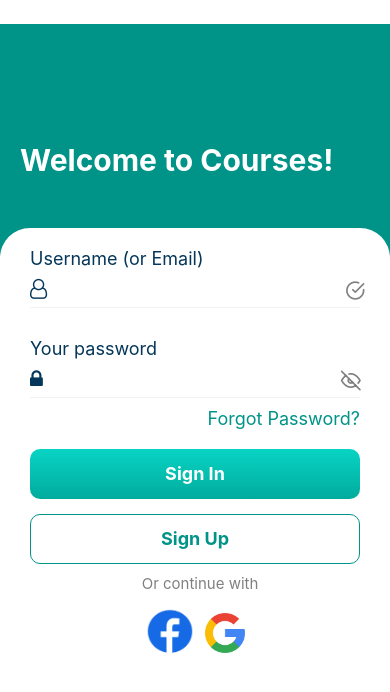
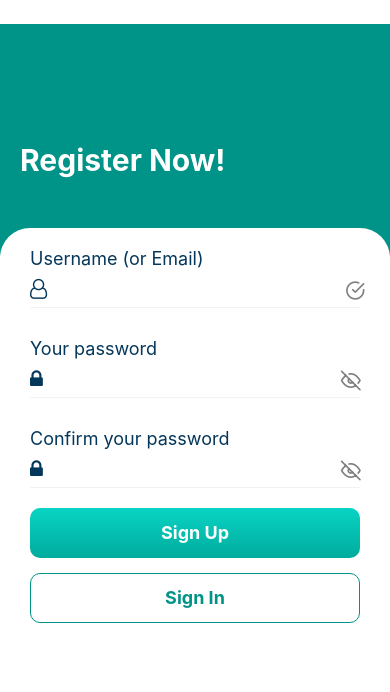
Before and after one commit to ngocthuc37/OnlineLearning, a React Native app: screen / in a window 390 px wide. Shown: the top 692 px of the page. Built offline with nearby package versions, Linux system fonts and the light colour scheme.

Commit message:
add register view components

```diff
--- a/App.js
+++ b/App.js
@@ -5,6 +5,7 @@ import Home from './source/components/Main/Home/home'
 import ListCourses from './source/components/Courses/ListCourses/list-courses'
 import SplashScreen from './source/components/SplashScreen/splash-screen'
 import SignIn from './source/components/Authentication/SignIn/sign-in'
+import SignUp from './source/components/Authentication/SignUp/sign-up';
 
 export default function App() {
   return (
@@ -17,7 +18,9 @@ export default function App() {
 
       {/* <SplashScreen/> */}
 
-      <SignIn/>
+      {/* <SignIn/> */}
+
+      <SignUp/>
 
     </View>
   );
--- a/source/components/Authentication/SignUp/sign-up.js
+++ b/source/components/Authentication/SignUp/sign-up.js
@@ -0,0 +1,201 @@
+import React, {useContext, useEffect, useState} from 'react'
+import {View, TextInput, Text, StyleSheet, Image, Dimensions, TouchableOpacity, Platform, StatusBar} from 'react-native'
+
+import * as Animatable from 'react-native-animatable';
+import {LinearGradient} from 'expo-linear-gradient';
+import FontAwesome from 'react-native-vector-icons/FontAwesome';
+import Feather from 'react-native-vector-icons/Feather'
+
+
+const SignUp = () => {
+
+
+
+    return (
+        <View style={styles.container}>
+            <View>
+                <StatusBar
+                    backgroundColor='#009387'
+                    barStyle = "light-content"
+                    translucent = {true}
+                />
+            </View>
+            <View style={styles.header}>
+                <Text style={styles.text_header}>Register Now!</Text>
+            </View>
+            <View style={styles.footer}>
+                <Text style={styles.text_footer}>Username (or Email)</Text>
+                <View style={styles.action}>
+                    <FontAwesome
+                        name =  "user-o"
+                        color = "#05375a"
+                        size = {20}
+                    />
+                    <TextInput
+                        placeholder = ""
+                        style = {styles.textInput}
+                        autoCapitalize = 'none'
+                    />
+                    <Feather
+                        name = "check-circle"
+                        color = "grey"
+                        size = {20}
+                    />
+                </View>
+                <Text style={[styles.text_footer, {marginTop: 30}]}>Your password</Text>
+                <View style={styles.action}>
+                    <FontAwesome
+                        name =  "lock"
+                        color = "#05375a"
+                        size = {20}
+                    />
+                    <TextInput
+                        placeholder = ""
+                        secureTextEntry = {true}
+                        style = {styles.textInput}
+                        autoCapitalize = 'none'
+                    />
+                    <Feather
+                        name = "eye-off"
+                        color = "grey"
+                        size = {20}
+                    />
+                </View>
+                <Text style={[styles.text_footer, {marginTop: 30}]}>Confirm your password</Text>
+                <View style={styles.action}>
+                    <FontAwesome
+                        name =  "lock"
+                        color = "#05375a"
+                        size = {20}
+                    />
+                    <TextInput
+                        placeholder = ""
+                        secureTextEntry = {true}
+                        style = {styles.textInput}
+                        autoCapitalize = 'none'
+                    />
+                    <Feather
+                        name = "eye-off"
+                        color = "grey"
+                        size = {20}
+                    />
+                </View>
+                <View style={styles.button}>
+                    <LinearGradient
+                         colors = {['#08d4c4', '#01ab9d']}
+                         style = {styles.signIn}
+                    >
+                        <Text style = {[styles.textSign, {color: 'white'}]}>Sign Up</Text>
+                    </LinearGradient>
+
+                    <TouchableOpacity
+                         style = {[styles.signIn, {
+                            marginTop: 15,
+                            borderWidth: 1,
+                            borderColor: '#009387'
+                         }]}
+                    >
+                        <Text style = {[styles.textSign, {color: '#009387'}]}>Sign In</Text>
+                    </TouchableOpacity>
+                </View>
+
+            </View>
+        </View>
+    )
+
+}
+const styles = StyleSheet.create({
+    container: {
+      flex: 1,
+      backgroundColor: '#009387',
+      height: Dimensions.get('window').height
+    },
+    header: {
+        flex: 0.8,
+        justifyContent: 'flex-end',
+        paddingBottom: 50,
+        paddingHorizontal: 20,
+        backgroundColor: '#009387'
+    },
+    footer: {
+        flex: 3,
+        backgroundColor: '#fff',
+        borderTopLeftRadius: 30,
+        borderTopRightRadius: 30,
+        paddingVertical: 20,
+        paddingHorizontal: 30
+    },
+    action: {
+        flexDirection: 'row',
+        marginTop: 10,
+        borderBottomWidth: 1,
+        borderBottomColor: '#f2f2f2',
+        paddingBottom: 5
+    },
+    textInput: {
+        flex: 1,
+        fontSize: 18,
+        marginTop: Platform.OS === 'ios' ? 0 : -5,
+        color: '#05375a',
+        paddingLeft: 10
+    },
+    button: {
+        alignItems: 'center',
+        marginTop: 20
+    },
+    signIn: {
+        width: '100%',
+        height: 50,
+        justifyContent: 'center',
+        alignItems: 'center',
+        borderRadius: 10
+    },
+    textSign: {
+        fontSize: 18,
+        fontWeight: 'bold',
+    },
+    text_footer: {
+        color: '#05375a',
+        fontSize: 18,
+
+    },
+    text_header: {
+        color: 'white',
+        fontWeight: 'bold',
+        fontSize: 30
+    },
+    textForgot: {
+        fontSize: 18,
+        color: '#009387',
+
+    },
+    forgot: {
+        flexDirection: 'row',
+        justifyContent: 'flex-end',
+        marginTop: 10,
+        marginLeft: 10,
+    },
+    continueSign: {
+        flexDirection: 'row',
+        justifyContent: 'center',
+        marginTop: 10,
+        marginLeft: 10,
+    },
+    loginWith:{
+        marginTop: 15,
+        flexDirection: 'row',
+        justifyContent: 'center',
+    },
+    logoGoogle: {
+        width: 40,
+        height: 40,
+        marginLeft: 10,
+        marginTop: 5,
+    },
+    logoFacebook: {
+        width: 50,
+        height: 50
+    }
+  });
+
+  export default SignUp
```
